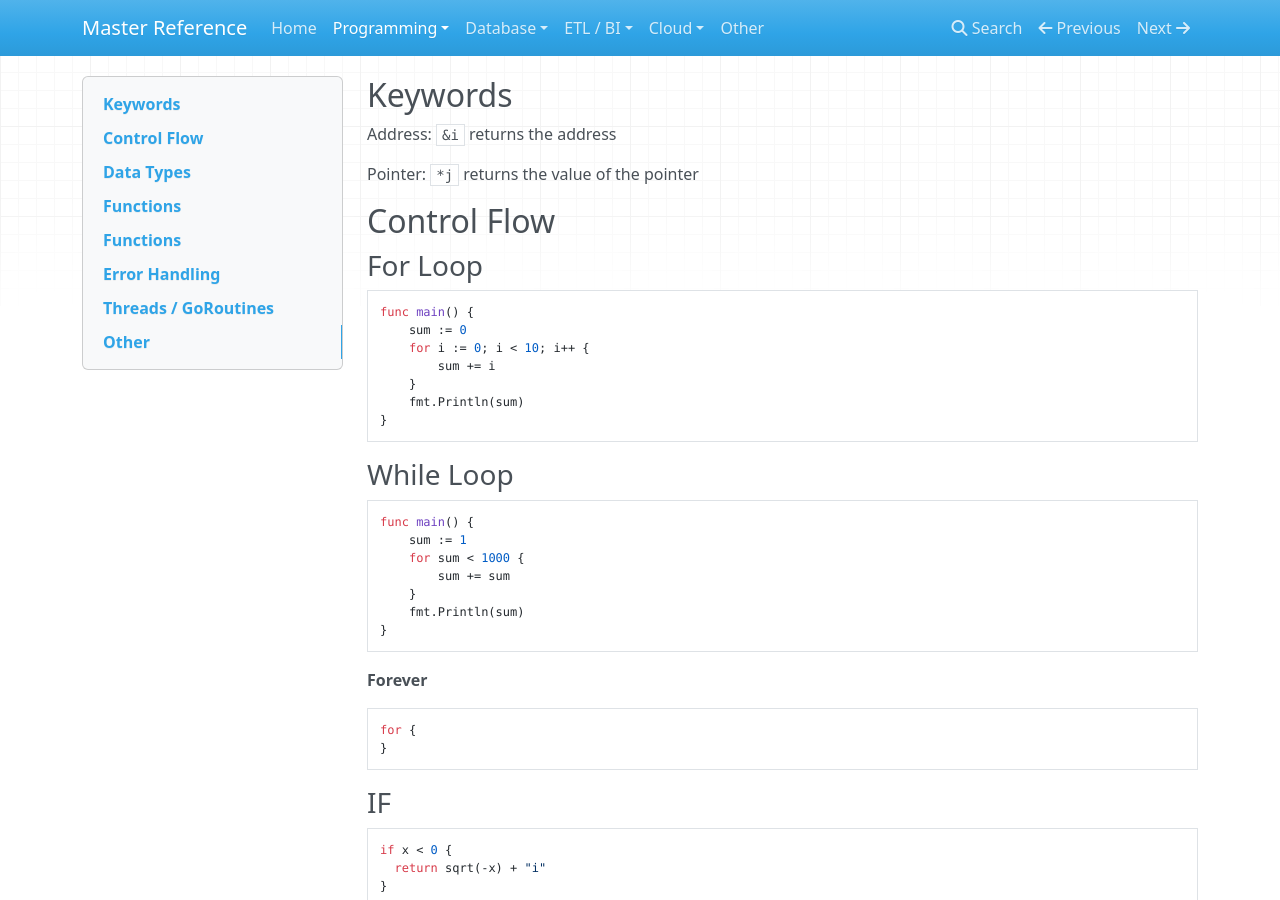
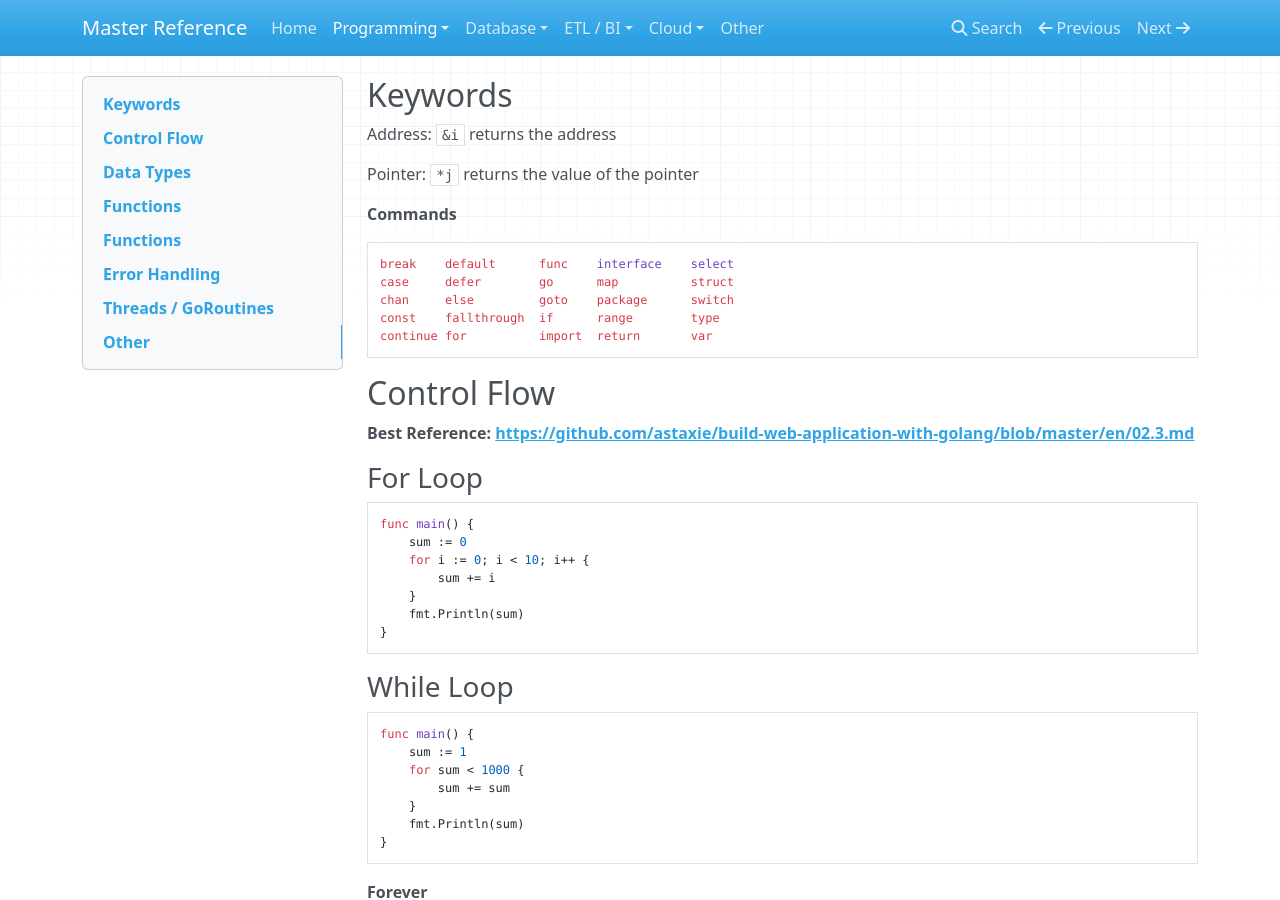
Before and after one commit to flarco/ref-docs, an MkDocs documentation site: the page built from docs/programming/go.md, in a window 1280 px wide and 900 px high. Built offline with MkDocs 1.6.1, drawn with Linux system fonts in a browser that asks for light colours; nearby versions of some CDN libraries; old or Windows-style settings are respelled for this version of MkDocs; some of the changed text lies outside the part shown.

Commit message:
Update go Ref

````diff
--- a/docs/programming/go.md
+++ b/docs/programming/go.md
@@ -4,8 +4,17 @@
 
 Pointer: `*j` returns the value of the pointer
 
+**Commands**
+```go
+break    default      func    interface    select
+case     defer        go      map          struct
+chan     else         goto    package      switch
+const    fallthrough  if      range        type
+continue for          import  return       var
+```
 
 ## Control Flow
+**Best Reference: <https://github.com/astaxie/build-web-application-with-golang/blob/master/en/02.3.md>**
 ### For Loop
 ```go
 func main() {
@@ -341,6 +350,15 @@
 strings.Fields(s)
 ```
 
+**Convert to bytes**
+```go
+s := "hello" + "man"
+c := []byte(s)  // convert string to []byte type
+c[0] = 'c'
+s2 := string(c)  // convert back to string type
+fmt.Printf("%s\n", s2)
+```
+
 ## Functions
 ```go
 func WordCount(s string) map[string]int {
@@ -567,11 +585,18 @@
 - The error type is a built-in interface.
 ```go
 i, err := strconv.Atoi("42")
-if err != nil {
+if !err {
     fmt.Printf("couldn't convert number: %v\n", err)
     return
 }
 fmt.Println("Converted integer:", i)
+```
+
+```go
+err := errors.New("emit macho dwarf: elf header corrupted")
+if err != nil {
+    fmt.Print(err)
+}
 ```
 
 ## Threads / GoRoutines
@@ -873,3 +898,7 @@
 ### GOPATH
 See this:
 <https://www.reddit.com/r/golang/comments/1kw7ac/can_someone_convince_me_gopath_is_a_good_idea/>
+
+```
+export GOBIN=[WorkspacePath]/bin
+```
````
